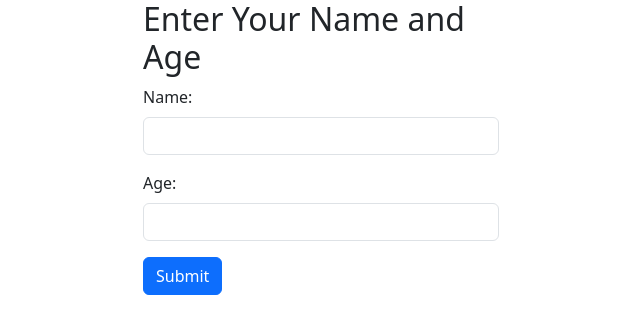
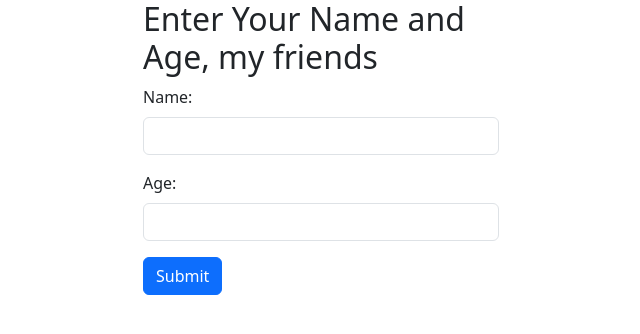
Before and after one commit to xtenone/exmple-app-openshift, a Flask app: page / in a window 1280 px wide. Shown: the top 334 px of the page, without its empty margins (319-959 px from the left). Run offline with Flask 3, Linux system fonts and the light colour scheme.

Commit message:
Update index.html

```diff
--- a/templates/index.html
+++ b/templates/index.html
@@ -10,7 +10,7 @@
       <div class="row">
         <div class="col"></div>
         <div class="col">
-          <h2>Enter Your Name and Age</h2>
+          <h2>Enter Your Name and Age, my friends</h2>
           <form action="{{ url_for('greet') }}" method="post">
             <div class="mb-3">
               <label for="name" class="form-label">Name:</label>
```
